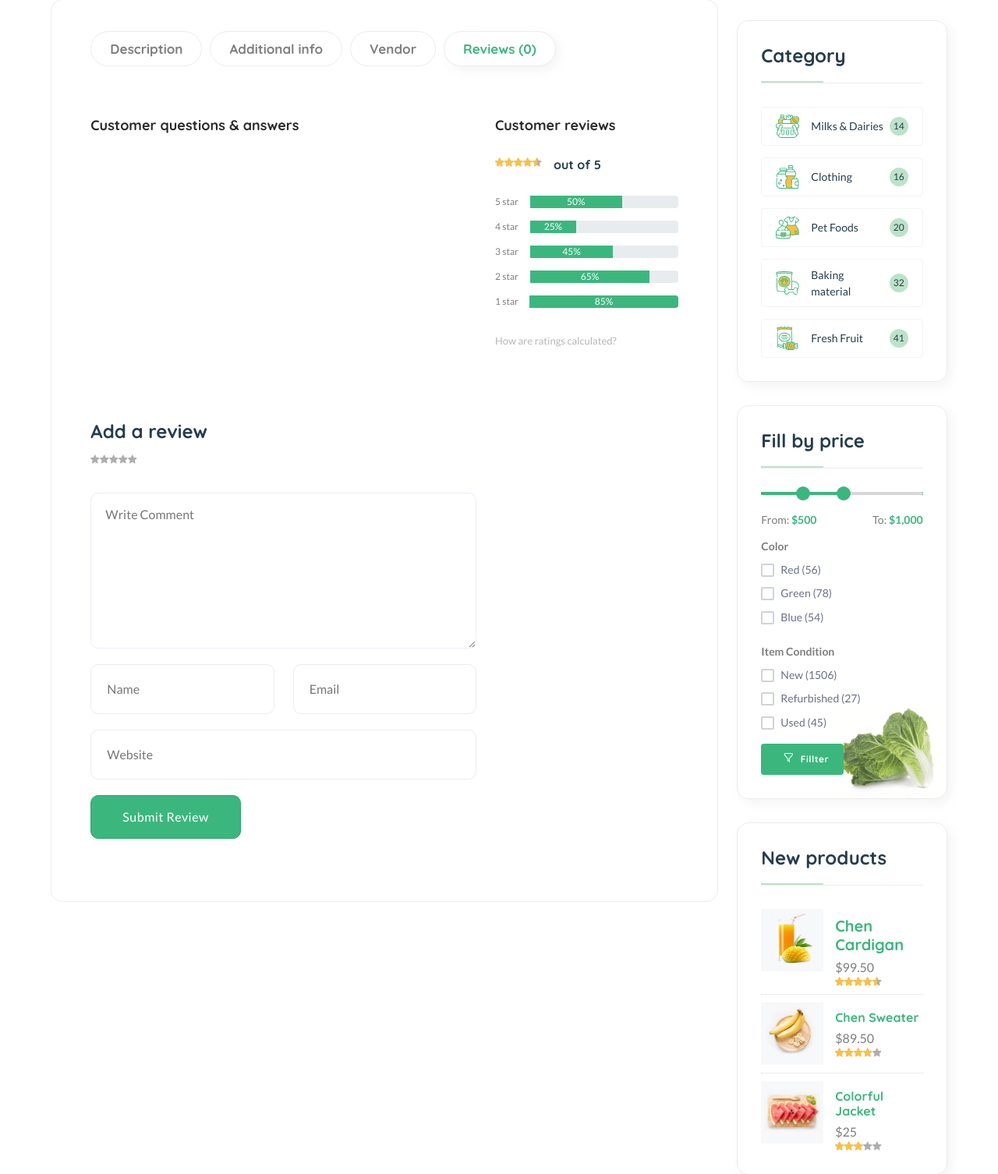
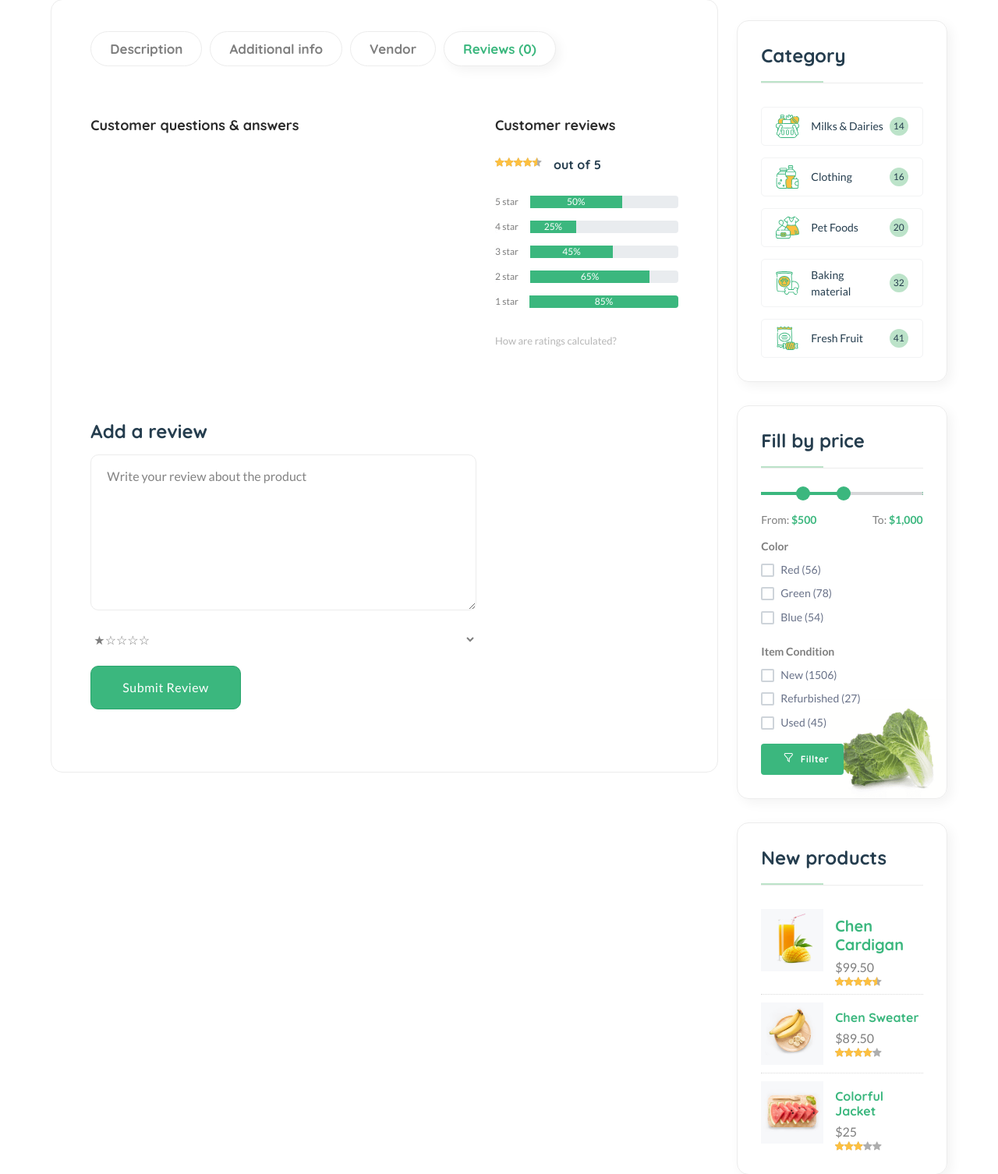
Before and after one commit to kharpham/CommerceShop, a Django app: a page that uses templates/partials/base.html in a window 1280 px wide, after a click that opens the changed part. Shown: the part 1311-2817 px from the top of the page at 78% size. Run offline with Django 5.2, Linux system fonts and the light colour scheme; a user stored in the database is signed in; data comes from the database, SQL or seed files in the repository; both versions use the stored data as it was after the commit; parts of the project's set-up code (start-up, migrations or seed data) failed here and were passed over; some libraries are stand-ins or nearby versions.

Commit message:
Add product comment form

```diff
--- /dev/null
+++ b/core/forms.py
@@ -0,0 +1,9 @@
+from django import forms
+from core.models import ProductReview
+
+class ProductReviewForm(forms.ModelForm):
+    review = forms.CharField(widget=forms.Textarea(attrs={'placeholder': "Write your review about the product "}))
+
+    class Meta:
+        model = ProductReview
+        fields = ['review', 'rating']
--- a/core/urls.py
+++ b/core/urls.py
@@ -20,4 +20,7 @@ urlpatterns = [
 
     # Tag
     path("products/tag/<slug:tag_slug>", views.tag_list, name="product-list-with-tag"),
+
+    # Add Review
+    path("ajax-add-review/<str:pid>", views.ajax_add_review, name="ajax-add-review"),
 ]
--- a/core/views.py
+++ b/core/views.py
@@ -1,9 +1,12 @@
 from django.shortcuts import render, get_object_or_404
-from django.http import HttpResponse, Http404
+from django.http import HttpResponse, Http404, JsonResponse
 from django.db.models import Avg
 from core.models import Product, Category, Vendor, CartOrder, CartOrderItem, WishList, ProductImage, ProductReview, Address
 from taggit.models import Tag
 from django.contrib.auth.decorators import login_required
+from core.forms import ProductReviewForm
+
+
 
 
 # Create your views here.
@@ -54,10 +57,20 @@ def vendor_detail_view(request, vid):
 def product_detail_view(request, pid):
     product = get_object_or_404(Product, pid=pid)
     products = Product.objects.filter(category=product.category).exclude(pid=pid)
+
+    # Get all reviews of the product
     reviews = product.reviews.all().order_by("-date")
+
+    #Get average rating of the product
     average_rating = reviews.aggregate(rating=Avg('rating'))
+
     p_image = product.product_images.all()
     vendor = product.vendor
+
+    # Product review form
+    review_form = ProductReviewForm()
+
+
     return render(request, "core/product-detail.html", {
         "product": product,
         "vendor": vendor,
@@ -65,6 +78,7 @@ def product_detail_view(request, pid):
         "p_image": p_image,
         "reviews": reviews,
         "average_rating": average_rating,
+        "review_form": review_form
     })
 
 def tag_list(request, tag_slug=None):
@@ -77,3 +91,28 @@ def tag_list(request, tag_slug=None):
         "products": products,
         "tag": tag,
     })
+
+@login_required(login_url="userauths:sign-in")
+def ajax_add_review(request, pid):
+    product = Product.objects.get(pid=pid)
+    user = request.user
+
+    review = ProductReview.objects.create(
+        user=user,
+        product=product,
+        review=request.POST['review'],
+        rating=request.POST['rating']
+    )
+
+    context = {
+        'user': user.username,
+        'review': request.POST['review'],
+        'rating': request.POST['rating'],
+    }
+    average_rating = product.reviews.all().aggregate(rating=Avg("rating"))
+
+    return JsonResponse({
+        'bool': True,
+        'context': context,
+        'average_rating': average_rating,
+    })
--- /dev/null
+++ b/static/assets/js/function.js
@@ -0,0 +1,24 @@
+console.log("ajax-add-review");
+
+$("#commentForm").submit(function(event) {
+  event.preventDefault();
+  $.ajax({
+    data: $(this).serialize(),
+    method: $(this).attr("method"),
+    url: $(this).attr("action"),
+    dataType: "json",
+    success: (response) => {
+      console.log("Comment Saved to Db");
+
+      if (response.bool == true) {
+        $("#review-response").html("Review Added Successfully");
+      }
+      else {
+        alert("Comment not saved");
+      }
+    },
+    error: (xhr, status, error) => {
+      console.log("Error occured", error);
+    },
+  });
+});
--- a/templates/core/product-detail.html
+++ b/templates/core/product-detail.html
@@ -483,28 +483,37 @@
                       <!--comment form-->
                       <div class="comment-form">
                         <h4 class="mb-15">Add a review</h4>
-                        <div class="product-rate d-inline-block mb-30"></div>
+                        <strong class="text-success" id="review-response"></strong>
+                        {% comment %} <div class="product-rate d-inline-block mb-30"></div> {% endcomment %}
                         <div class="row">
                           <div class="col-lg-8 col-md-12">
                             <form
                               class="form-contact comment_form"
-                              action="#"
+                              action="{% url 'core:ajax-add-review' product.pid %}"
                               id="commentForm"
+                              method="POST"
                             >
+                              {% csrf_token %}
                               <div class="row">
                                 <div class="col-12">
                                   <div class="form-group">
-                                    <textarea
+                                    {% comment %} <textarea
                                       class="form-control w-100"
                                       name="comment"
                                       id="comment"
                                       cols="30"
                                       rows="9"
                                       placeholder="Write Comment"
-                                    ></textarea>
+                                    ></textarea> {% endcomment %}
+                                    {{review_form.review}}
                                   </div>
                                 </div>
-                                <div class="col-sm-6">
+                                <div class="col-12">
+                                  <div class="form-group">
+                                    {{review_form.rating}}
+                                  </div>
+                                </div>
+                                {% comment %} <div class="col-sm-6">
                                   <div class="form-group">
                                     <input
                                       class="form-control"
@@ -536,7 +545,7 @@
                                       placeholder="Website"
                                     />
                                   </div>
-                                </div>
+                                </div> {% endcomment %}
                               </div>
                               <div class="form-group">
                                 <button
--- a/templates/partials/base.html
+++ b/templates/partials/base.html
@@ -1644,5 +1644,6 @@
     <!-- Template  JS -->
     <script src="{% static './assets/js/main.js' %}"></script>
     <script src="{% static './assets/js/shop.js' %}"></script>
+    <script src="{% static './assets/js/function.js' %}"></script>
   </body>
 </html>
```
Also changed, not shown: db.sqlite3, static/assets/js/shop.js (line endings or trailing spaces).
